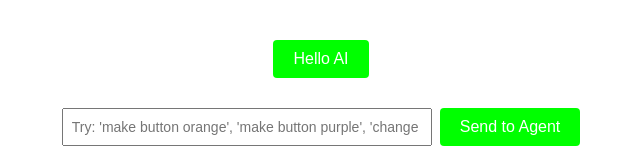
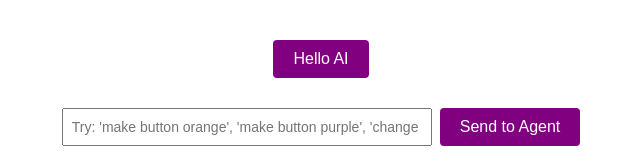
Before and after one commit to Arushi1088/coder, a plain HTML site: page index.html in a window 1280 px wide. Shown: the whole page, without its empty margins (319-959 px from the left). Drawn offline with Linux system fonts and the light colour scheme.

Commit message:
Agent: make button purple

```diff
--- a/index.html
+++ b/index.html
@@ -6,7 +6,7 @@
   <title>Agent-Driven Button Fixer</title>
   <style>
     .blue-button {
-      background-color: #00FF00;
+      background-color: #800080;
       color: #FFF;
       border: none;
       padding: 10px 20px;
```
